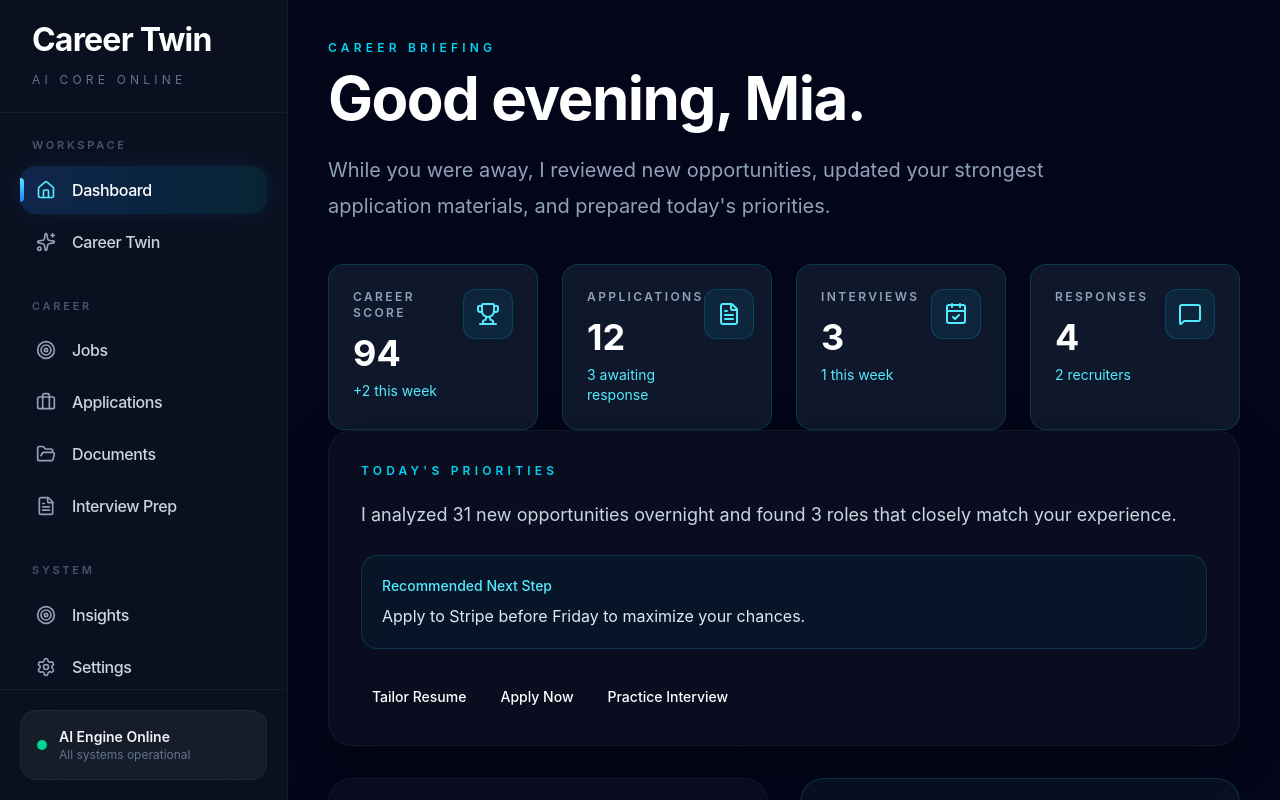
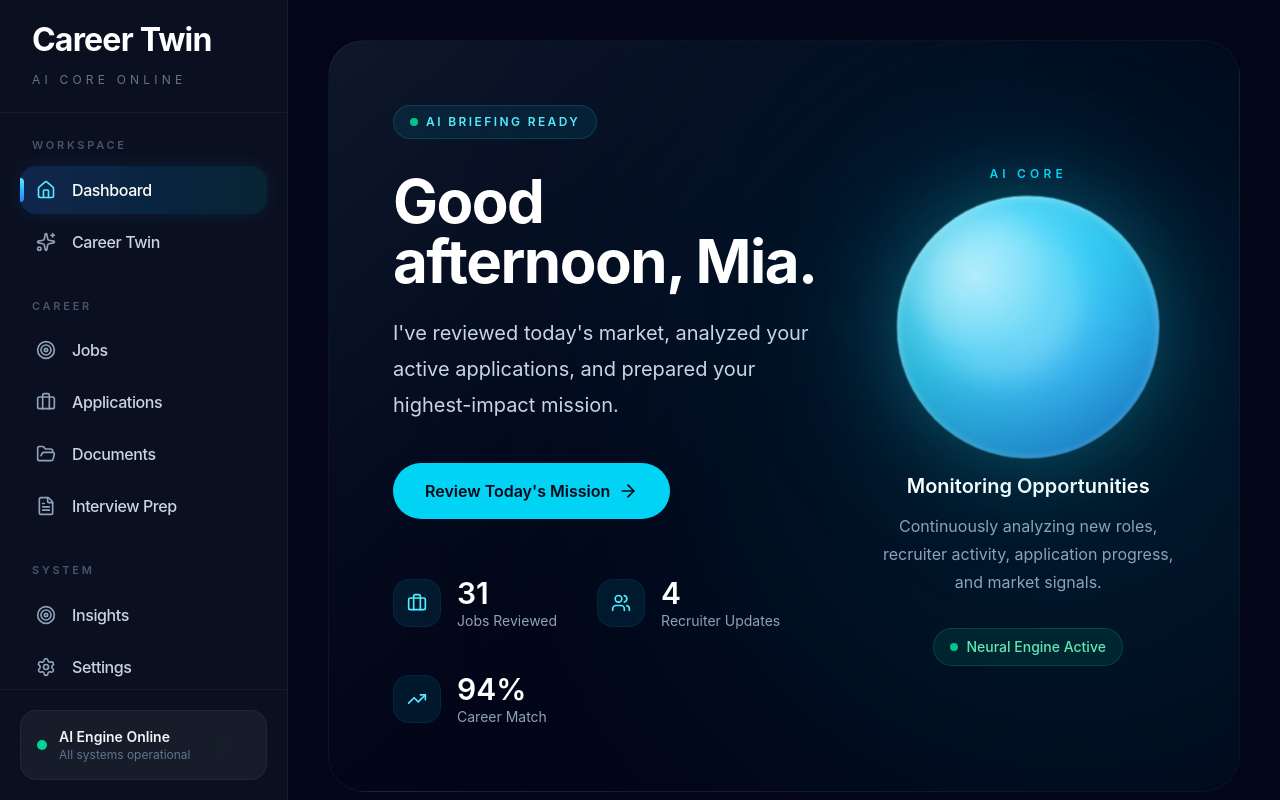
Before and after one commit to weinandmia-21/Career-Twin, a Next.js app: page /dashboard in a window 1280 px wide. Shown: the top 800 px of the page. Built offline with nearby package versions, Linux system fonts and the light colour scheme.

Commit message:
feat: Sprint 4 - AI Presence and Hero redesign

```diff
--- a/app/dashboard/page.tsx
+++ b/app/dashboard/page.tsx
@@ -1,6 +1,6 @@
 import DashboardLayout from "@/components/layout/DashboardLayout";
 
-import BriefingHeader from "@/components/briefing/BriefingHeader";
+import DashboardHero from "@/components/dashboard/DashboardHero";
 import AIBriefing from "@/components/dashboard/AIBriefing";
 import RecommendationCard from "@/components/briefing/RecommendationCard";
 import ActivityFeed from "@/components/briefing/ActivityFeed";
@@ -26,7 +26,7 @@ const icons = [
 export default function DashboardPage() {
   return (
     <DashboardLayout>
-      <BriefingHeader />
+      <DashboardHero/>
 
       <div className="mt-8 grid gap-6 sm:grid-cols-2 xl:grid-cols-4">
         {dashboard.stats.map((stat, index) => {
--- /dev/null
+++ b/components/ai/AIOrb.module.css
@@ -0,0 +1,130 @@
+.orbContainer {
+  position: relative;
+  display: flex;
+  align-items: center;
+  justify-content: center;
+}
+
+.glow {
+  position: absolute;
+  inset: 50%;
+  transform: translate(-50%, -50%);
+  width: 360px;
+  height: 360px;
+  border-radius: 9999px;
+
+  background: radial-gradient(
+    circle,
+    rgba(34, 211, 238, 0.22),
+    rgba(34, 211, 238, 0.08) 45%,
+    transparent 75%
+  );
+
+  filter: blur(55px);
+
+  animation: pulseGlow 5s ease-in-out infinite;
+}
+
+.shell {
+  position: relative;
+
+  width: 210px;
+  height: 210px;
+
+  border-radius: 9999px;
+
+  overflow: hidden;
+
+  background:
+    radial-gradient(circle at 30% 30%, rgba(255,255,255,.45), transparent 30%),
+    linear-gradient(145deg,#66e6ff 0%,#24c8f5 45%,#1185e8 100%);
+
+  box-shadow:
+    inset 0 1px 8px rgba(255,255,255,.35),
+    inset 0 -30px 60px rgba(0,0,0,.18),
+    0 0 70px rgba(34,211,238,.28);
+
+  animation: breathe 6s ease-in-out infinite;
+}
+
+.energy {
+  position: absolute;
+
+  width: 170%;
+  height: 170%;
+
+  top: -35%;
+  left: -35%;
+
+  background:
+    radial-gradient(circle at center,
+      rgba(255,255,255,.18),
+      transparent 55%);
+
+  mix-blend-mode: screen;
+
+  animation: rotateEnergy 18s linear infinite;
+}
+
+.highlight {
+  position: absolute;
+
+  width: 130px;
+  height: 130px;
+
+  border-radius: 9999px;
+
+  top: 18px;
+  left: 18px;
+
+  background: rgba(255,255,255,.22);
+
+  filter: blur(12px);
+}
+
+@keyframes breathe {
+
+  0%{
+    transform:scale(1);
+  }
+
+  50%{
+    transform:scale(1.03);
+  }
+
+  100%{
+    transform:scale(1);
+  }
+
+}
+
+@keyframes pulseGlow {
+
+  0%{
+    opacity:.45;
+    transform:translate(-50%,-50%) scale(1);
+  }
+
+  50%{
+    opacity:.8;
+    transform:translate(-50%,-50%) scale(1.08);
+  }
+
+  100%{
+    opacity:.45;
+    transform:translate(-50%,-50%) scale(1);
+  }
+
+}
+
+@keyframes rotateEnergy {
+
+  from{
+    transform:rotate(0deg);
+  }
+
+  to{
+    transform:rotate(360deg);
+  }
+
+}
--- a/components/ai/AIOrb.tsx
+++ b/components/ai/AIOrb.tsx
@@ -1,61 +1,27 @@
 "use client";
 
-import { motion } from "framer-motion";
+import styles from "./AIOrb.module.css";
 
 type AIOrbProps = {
   size?: "sm" | "md" | "lg";
 };
 
-const sizes = {
-  sm: "h-14 w-14",
-  md: "h-24 w-24",
-  lg: "h-40 w-40",
-};
-
 export default function AIOrb({
-  size = "md",
+  size = "lg",
 }: AIOrbProps) {
   return (
-    <div className="relative flex items-center justify-center">
-      {/* Outer glow */}
-      <motion.div
-        animate={{
-          scale: [1, 1.08, 1],
-          opacity: [0.35, 0.55, 0.35],
-        }}
-        transition={{
-          duration: 4,
-          repeat: Infinity,
-          ease: "easeInOut",
-        }}
-        className={`absolute rounded-full bg-cyan-400/20 blur-3xl ${sizes[size]}`}
-      />
+    <div className={styles.orbContainer}>
 
-      {/* Middle glow */}
-      <motion.div
-        animate={{
-          scale: [1, 1.04, 1],
-        }}
-        transition={{
-          duration: 3,
-          repeat: Infinity,
-          ease: "easeInOut",
-        }}
-        className={`absolute rounded-full border border-cyan-400/20 bg-cyan-400/10 backdrop-blur-xl ${sizes[size]}`}
-      />
+      <div className={styles.glow} />
 
-      {/* Core */}
-      <motion.div
-        animate={{
-          scale: [1, 1.03, 1],
-        }}
-        transition={{
-          duration: 2.8,
-          repeat: Infinity,
-          ease: "easeInOut",
-        }}
-        className={`relative rounded-full bg-gradient-to-br from-cyan-200 via-cyan-400 to-sky-500 shadow-[0_0_70px_rgba(34,211,238,.35)] ${sizes[size]}`}
-      />
+      <div className={styles.shell}>
+
+        <div className={styles.energy} />
+
+        <div className={styles.highlight} />
+
+      </div>
+
     </div>
   );
 }
--- /dev/null
+++ b/components/dashboard/AIPresence.tsx
@@ -0,0 +1,32 @@
+import AIOrb from "@/components/ai/AIOrb";
+
+export default function AIPresence() {
+  return (
+    <div className="flex h-full flex-col items-center justify-center text-center">
+      <p className="text-xs font-semibold uppercase tracking-[0.35em] text-cyan-400">
+        AI Core
+      </p>
+
+      <div className="my-10 scale-125">
+        <AIOrb size="lg" />
+      </div>
+
+      <h3 className="text-xl font-semibold text-white">
+        Monitoring Opportunities
+      </h3>
+
+      <p className="mt-3 max-w-xs text-slate-400 leading-7">
+        Continuously analyzing new roles, recruiter activity,
+        application progress, and market signals.
+      </p>
+
+      <div className="mt-8 inline-flex items-center gap-2 rounded-full border border-emerald-400/20 bg-emerald-400/10 px-4 py-2">
+        <div className="h-2 w-2 rounded-full bg-emerald-400 animate-pulse" />
+
+        <span className="text-sm font-medium text-emerald-300">
+          Neural Engine Active
+        </span>
+      </div>
+    </div>
+  );
+}
--- a/components/dashboard/DashboardHero.tsx
+++ b/components/dashboard/DashboardHero.tsx
@@ -0,0 +1,29 @@
+import HeroContent from "./HeroContent";
+import HeroMetrics from "./HeroMetrics";
+import AIPresence from "./AIPresence";
+
+export default function DashboardHero() {
+  return (
+    <section className="relative mb-12 overflow-hidden rounded-[36px] border border-white/5 bg-gradient-to-br from-slate-900 via-slate-950 to-slate-950">
+
+      {/* Ambient Glow */}
+      <div className="absolute right-[-180px] top-1/2 h-[700px] w-[700px] -translate-y-1/2 rounded-full bg-cyan-400/10 blur-[140px]" />
+
+      {/* Secondary Glow */}
+      <div className="absolute right-24 top-24 h-72 w-72 rounded-full bg-sky-400/5 blur-[100px]" />
+
+      <div className="relative grid min-h-[560px] items-center gap-12 px-16 py-16 lg:grid-cols-[1.2fr_.8fr]">
+
+        {/* Left Column */}
+        <div className="flex h-full flex-col justify-center">
+          <HeroContent />
+          <HeroMetrics />
+        </div>
+
+        {/* Right Column */}
+        <AIPresence />
+
+      </div>
+    </section>
+  );
+}
--- /dev/null
+++ b/components/dashboard/HeroContent.tsx
@@ -0,0 +1,30 @@
+import { ArrowRight } from "lucide-react";
+import { hero } from "@/data/hero";
+
+export default function HeroContent() {
+  return (
+    <div className="flex h-full flex-col justify-center">
+      <div className="inline-flex w-fit items-center gap-2 rounded-full border border-cyan-500/20 bg-cyan-500/10 px-4 py-2">
+        <div className="h-2 w-2 animate-pulse rounded-full bg-emerald-400" />
+
+        <span className="text-xs font-semibold uppercase tracking-[0.2em] text-cyan-300">
+          {hero.badge}
+        </span>
+      </div>
+
+      <h1 className="mt-8 text-6xl font-bold tracking-tight text-white">
+        {hero.greeting}
+      </h1>
+
+      <p className="mt-6 max-w-xl text-xl leading-9 text-slate-300">
+        {hero.description}
+      </p>
+
+      <button className="mt-10 inline-flex w-fit items-center gap-2 rounded-full bg-cyan-400 px-8 py-4 font-semibold text-slate-950 transition hover:bg-cyan-300 hover:scale-[1.02]">
+        {hero.button}
+
+        <ArrowRight className="h-5 w-5" />
+      </button>
+    </div>
+  );
+}
--- /dev/null
+++ b/components/dashboard/HeroMetrics.tsx
@@ -0,0 +1,39 @@
+import { Briefcase, TrendingUp, Users } from "lucide-react";
+import { hero } from "@/data/hero";
+
+const icons = [
+  Briefcase,
+  Users,
+  TrendingUp,
+];
+
+export default function HeroMetrics() {
+  return (
+    <div className="mt-14 flex flex-wrap gap-10">
+      {hero.metrics.map((metric, index) => {
+        const Icon = icons[index];
+
+        return (
+          <div
+            key={metric.label}
+            className="flex items-center gap-4"
+          >
+            <div className="flex h-12 w-12 items-center justify-center rounded-2xl border border-cyan-500/10 bg-cyan-500/10 text-cyan-300">
+              <Icon className="h-5 w-5" />
+            </div>
+
+            <div>
+              <p className="text-3xl font-semibold text-white">
+                {metric.value}
+              </p>
+
+              <p className="text-sm text-slate-400">
+                {metric.label}
+              </p>
+            </div>
+          </div>
+        );
+      })}
+    </div>
+  );
+}
--- /dev/null
+++ b/data/hero.ts
@@ -0,0 +1,25 @@
+export const hero = {
+  badge: "AI Briefing Ready",
+
+  greeting: "Good afternoon, Mia.",
+
+  description:
+    "I've reviewed today's market, analyzed your active applications, and prepared your highest-impact mission.",
+
+  button: "Review Today's Mission",
+
+  metrics: [
+    {
+      value: "31",
+      label: "Jobs Reviewed",
+    },
+    {
+      value: "4",
+      label: "Recruiter Updates",
+    },
+    {
+      value: "94%",
+      label: "Career Match",
+    },
+  ],
+};
```
